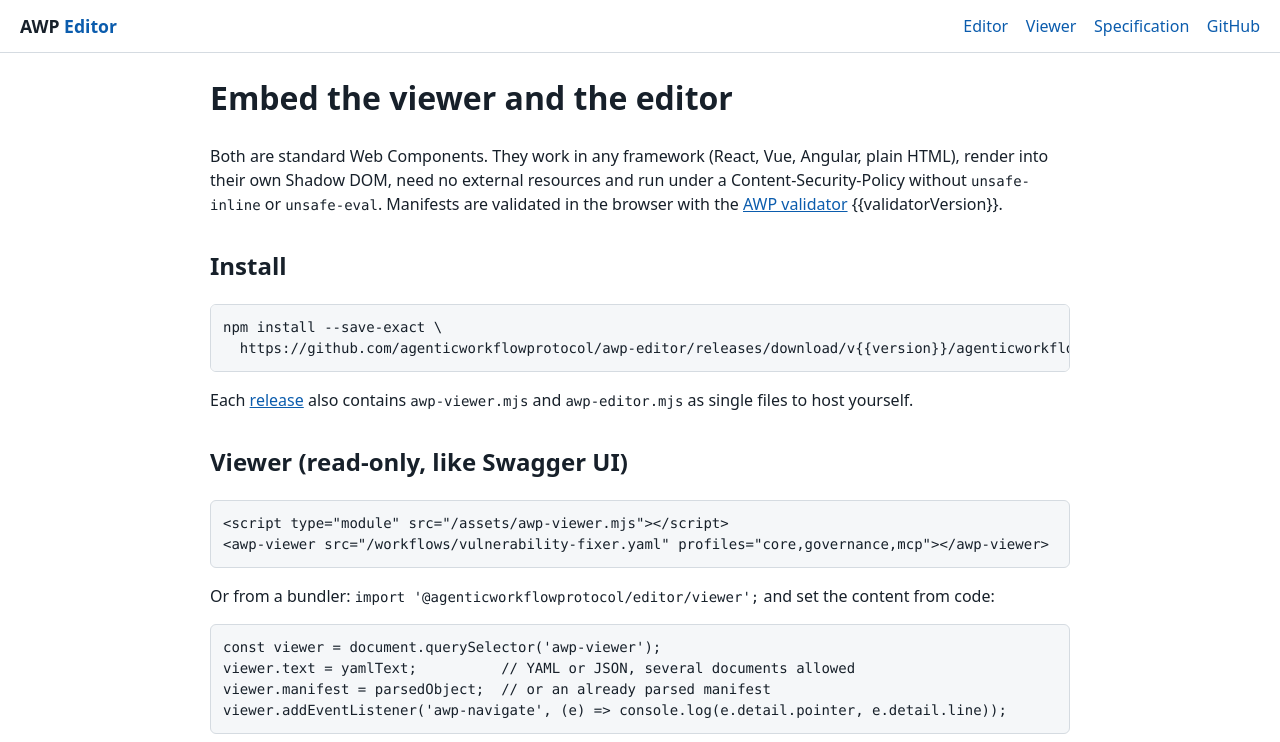
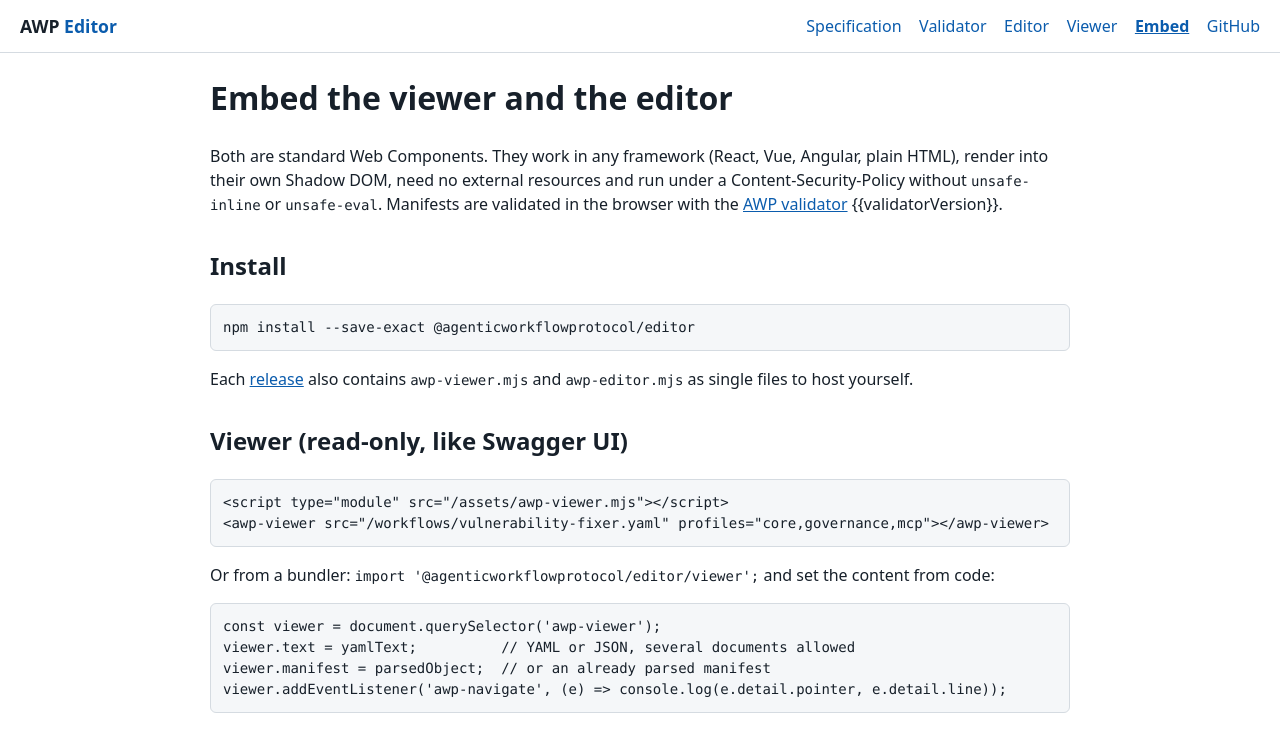
Before and after one commit to agenticworkflowprotocol/awp-editor, a website: page site/embed.html in a window 1280 px wide. Shown: the top 742 px of the page. Drawn offline with Linux system fonts and the light colour scheme; some packages are replaced by stand-ins of ours; a script that the page names is missing.

Commit message:
ci: publish to npm with trusted publishing; shared navigation on the site
- publish.yml: npm publish with provenance via OIDC (NPM_TOKEN as fallback), skipped when
  the version already exists; started by the release workflow or by hand with a tag
- header links to specification, validator, editor, viewer and embedding guide
- install instructions use the npm package

Signed-off-by: weisser-dev <erik@weisser.dev>

```diff
--- a/site/embed.html
+++ b/site/embed.html
@@ -15,9 +15,11 @@
     <div class="top-row">
       <a class="brand" href="./">AWP <span>Editor</span></a>
       <nav aria-label="Project">
+        <a href="https://agenticworkflowprotocol.org/">Specification</a>
+        <a href="https://validator.agenticworkflowprotocol.org/">Validator</a>
         <a href="./">Editor</a>
         <a href="viewer.html">Viewer</a>
-        <a href="https://agenticworkflowprotocol.org/">Specification</a>
+        <a href="embed.html" aria-current="page">Embed</a>
         <a href="https://github.com/agenticworkflowprotocol/awp-editor">GitHub</a>
       </nav>
     </div>
@@ -27,8 +29,7 @@
     <p>Both are standard Web Components. They work in any framework (React, Vue, Angular, plain HTML), render into their own Shadow DOM, need no external resources and run under a Content-Security-Policy without <code>unsafe-inline</code> or <code>unsafe-eval</code>. Manifests are validated in the browser with the <a href="https://github.com/agenticworkflowprotocol/awp-validator">AWP validator</a> {{validatorVersion}}.</p>
 
     <h2>Install</h2>
-<pre tabindex="0" role="region" aria-label="Install command"><code>npm install --save-exact \
-  https://github.com/agenticworkflowprotocol/awp-editor/releases/download/v{{version}}/agenticworkflowprotocol-editor-{{version}}.tgz</code></pre>
+<pre tabindex="0" role="region" aria-label="Install command"><code>npm install --save-exact @agenticworkflowprotocol/editor</code></pre>
     <p>Each <a href="https://github.com/agenticworkflowprotocol/awp-editor/releases">release</a> also contains <code>awp-viewer.mjs</code> and <code>awp-editor.mjs</code> as single files to host yourself.</p>
 
     <h2>Viewer (read-only, like Swagger UI)</h2>
--- a/site/style.css
+++ b/site/style.css
@@ -24,7 +24,8 @@ code, pre { font-family: var(--mono); font-size: 0.875rem; }
 .brand span { color: var(--accent); }
 .top nav { display: flex; gap: 1.1rem; flex-wrap: wrap; }
 .top nav a { text-decoration: none; }
-.top nav a:hover { text-decoration: underline; }
+.top nav a:hover, .top nav a[aria-current] { text-decoration: underline; }
+.top nav a[aria-current] { font-weight: 600; }
 
 .button {
   display: inline-block; font: inherit; font-size: 0.9rem; font-weight: 600; cursor: pointer; text-align: center; white-space: nowrap;
```
Also changed, not shown: site/index.html (+3 -2 lines), site/viewer.html (+3 -1 lines), .github/workflows/publish.yml (added), .github/workflows/release.yml, README.md.
